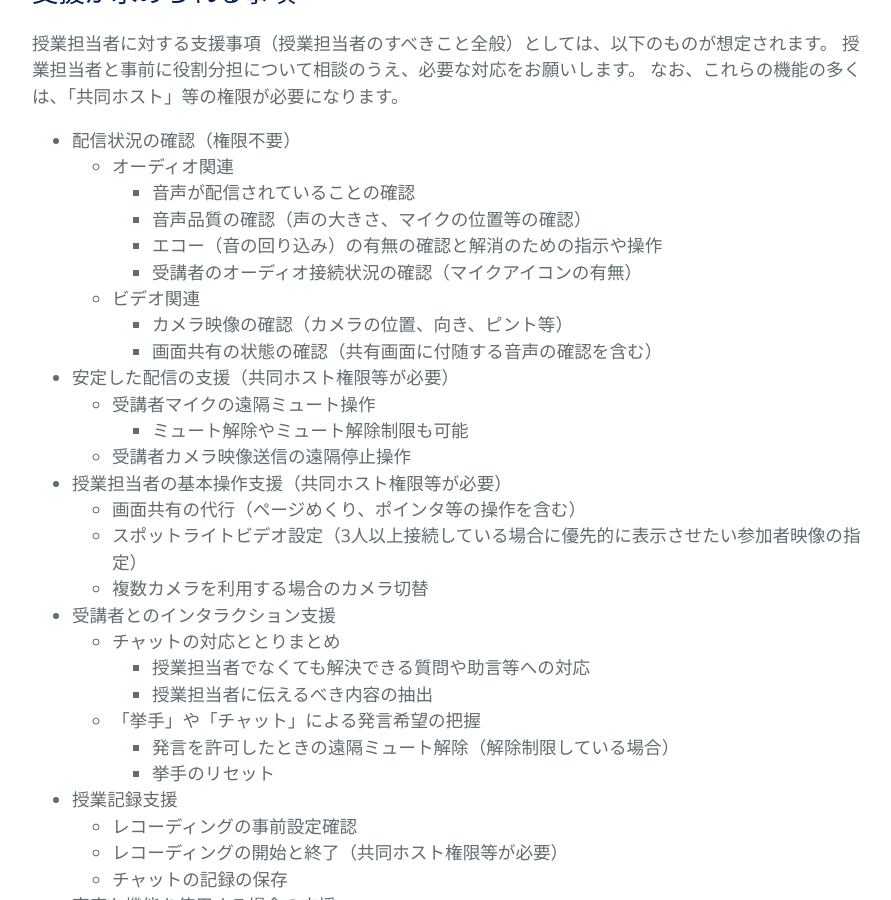
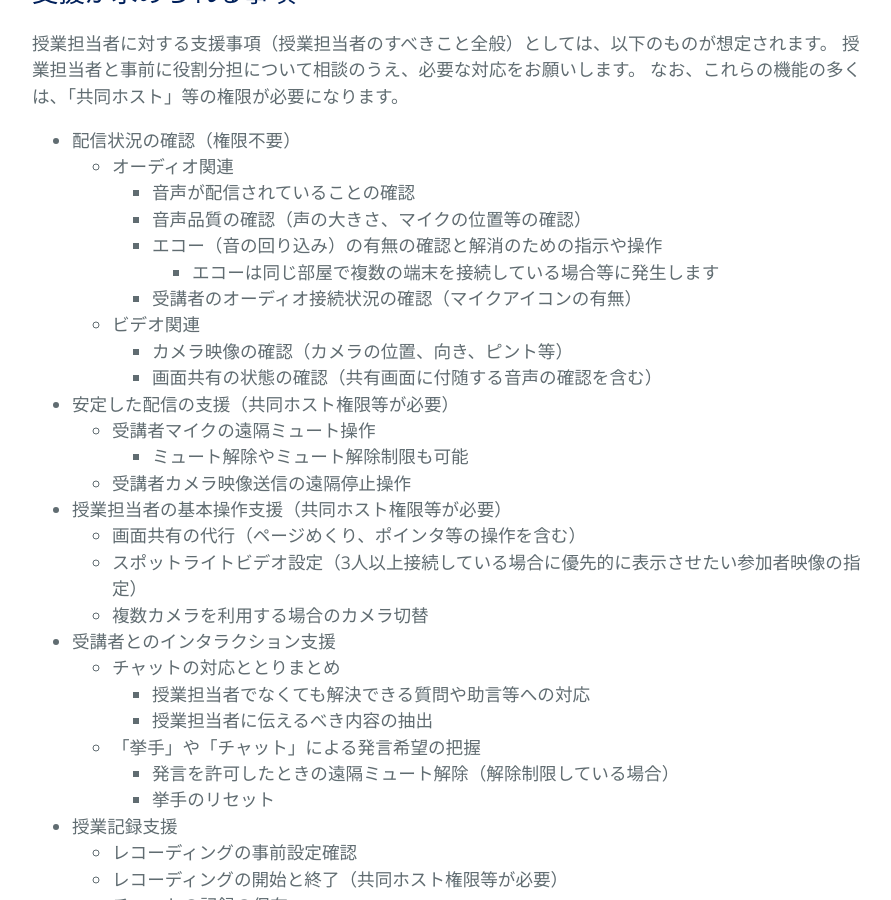
Before and after one commit to kyoto-u/online-edu, a Jekyll site: the page built from zoom-live-support.md, in a window 1280 px wide and 900 px high, scrolled down 1731 px. Shown: the whole window, without its empty margins (192-1083 px from the left). Built offline with Jekyll 4.4.1, drawn with Linux system fonts in a browser that asks for light colours; our own code applies the rules of GitHub Pages for plain Markdown files.

Commit message:
Update zoom-live-support.md

```diff
--- a/zoom-live-support.md
+++ b/zoom-live-support.md
@@ -53,6 +53,7 @@ Zoomでは、ミーティングルームに参加する方法として、Windows
     - 音声が配信されていることの確認
     - 音声品質の確認（声の大きさ、マイクの位置等の確認）
     - エコー（音の回り込み）の有無の確認と解消のための指示や操作
+      - エコーは同じ部屋で複数の端末を接続している場合等に発生します
     - 受講者のオーディオ接続状況の確認（マイクアイコンの有無）
   - ビデオ関連
     - カメラ映像の確認（カメラの位置、向き、ピント等）
```
